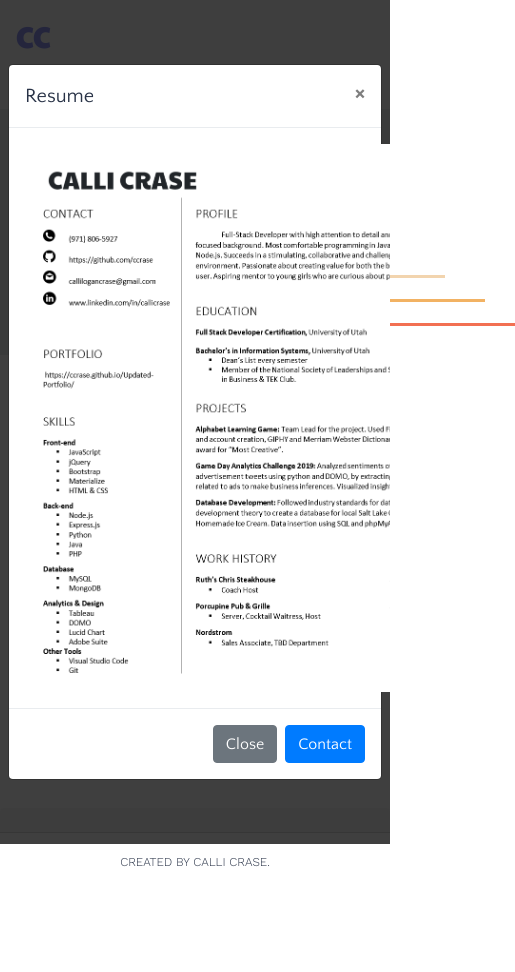
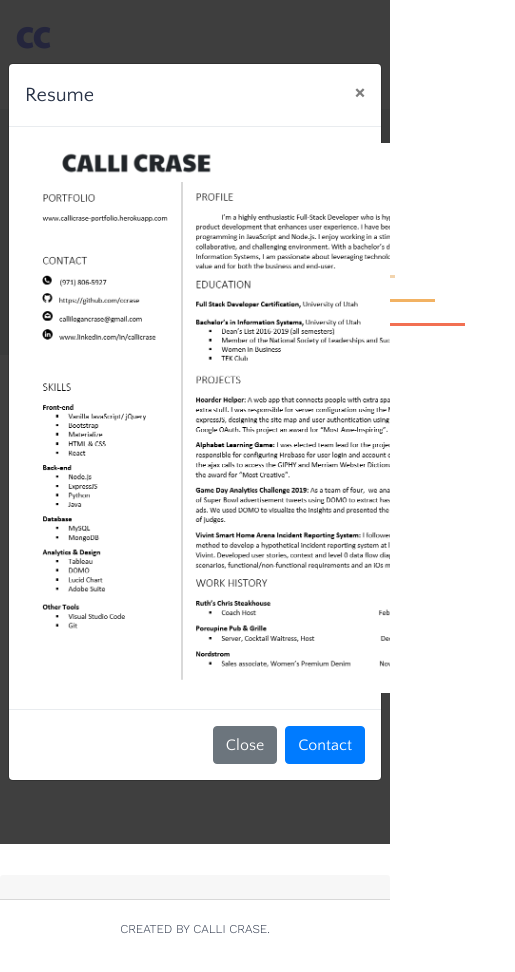
Before and after one commit to ccrase/portfolio, a website: page public/contact.html in a window 390 px wide. Both pictures are taken after a click on the button "Resume". Shown: the whole page, 515 px wide, since content can reach past the window. Before the commit the page ends 907 px from the top, so only its background shows below. Drawn offline with nearby package versions, Linux system fonts and the light colour scheme.

Commit message:
stying for contact is complete, rectangles added with media queries

```diff
--- a/public/assets/style.css
+++ b/public/assets/style.css
@@ -9,14 +9,16 @@
     /* background-color: #3c3c3c !important; */
     /* background-color: #f27052 !important; */
 }
-hr{
-
-}
 .contact-info{
     font-size: 18px;
 }
 .btn-link{
-    /* color: white; */
+    color: darkslategrey;
+}
+/* contact buttons */
+.btn-link:hover{
+    color: #F27052;
+    text-emphasis: none;
 }
 /* initals */
 .navbar-brand{
@@ -24,11 +26,8 @@
     font-size: 30px;
      color: #9196F2 !important;
 }
-/* contact buttons */
 
-.btn-link:hover{
-    text-emphasis: none;
-}
+
 
 
 
@@ -133,7 +132,7 @@
 }
 
 .card-link:hover{
-    transform: scale(1.2);
+    transform: scale(1.1);
 }
 
 a:hover{
@@ -148,6 +147,37 @@
 .link{
 background-color: none;
 margin: 0 15px 0 15px;
+}
+
+/* form */
+.form-title{
+    text-align: center;
+    text-transform: uppercase;
+    font-size: 30px;
+    font-family: 'Lato', sans-serif;
+}
+.form-text{
+    text-align: center;
+    font-size: 18px;
+    margin-bottom: 15px;
+}
+form{
+    padding: 20px;
+}
+input{
+    width: 100%;
+    border: none;
+}
+::placeholder{
+}
+
+input:focus{
+    outline-width: 0;
+}
+
+/* modal */
+.modal-body{
+    text-align: center;
 }
 @media only screen and (max-width: 650px){
     .link{
@@ -172,6 +202,18 @@
 @media only screen and (max-width: 554px){
     .resume-pic{
         width: 450px;
+    }
+    #r1{
+        width: 380px;
+        background-color: #F2D4AE;
+    }
+    #r2{
+        width: 420px;
+        background-color: #F2B263;
+    }
+    #r3{
+        width: 450px;
+        background-color: #F27052;
     }
 }
 @media only screen and (max-width: 523px){
--- a/public/contact.html
+++ b/public/contact.html
@@ -68,7 +68,7 @@
 
           <div class="container">
             <div class="semicircle"></div>
-            <h1 class="display-4" id="jumbo-header"><span class="hello">Hello,</span> I'm Calli. </h1>
+            <h1 class="display-4" id="jumbo-header"><span class="hello">Hello,<br class="title-break"></span> I'm Calli. </h1>
             <div class="rectangle" id="r1"></div><br>
             <div class="rectangle" id="r2"></div><br>
             <div class="rectangle" id="r3"></div>
@@ -147,7 +147,7 @@
               </button>
             </div>
             <div class="modal-body">
-              <img class="resume-pic" src="/assets/images/resume-pic.PNG" alt="resume" width="600px">
+              <img class="resume-pic" src="./assets/images/resume-finished.PNG" alt="resume" width="650px">
             </div>
             <div class="modal-footer">
               <button type="button" class="btn btn-secondary" data-dismiss="modal">Close</button>
```
Also changed, not shown: public/about.html (+2 -2 lines), public/index.html (+3 -3 lines), public/assets/images/resume-finished.PNG (added), public/assets/images/resume-pic.PNG (deleted).
